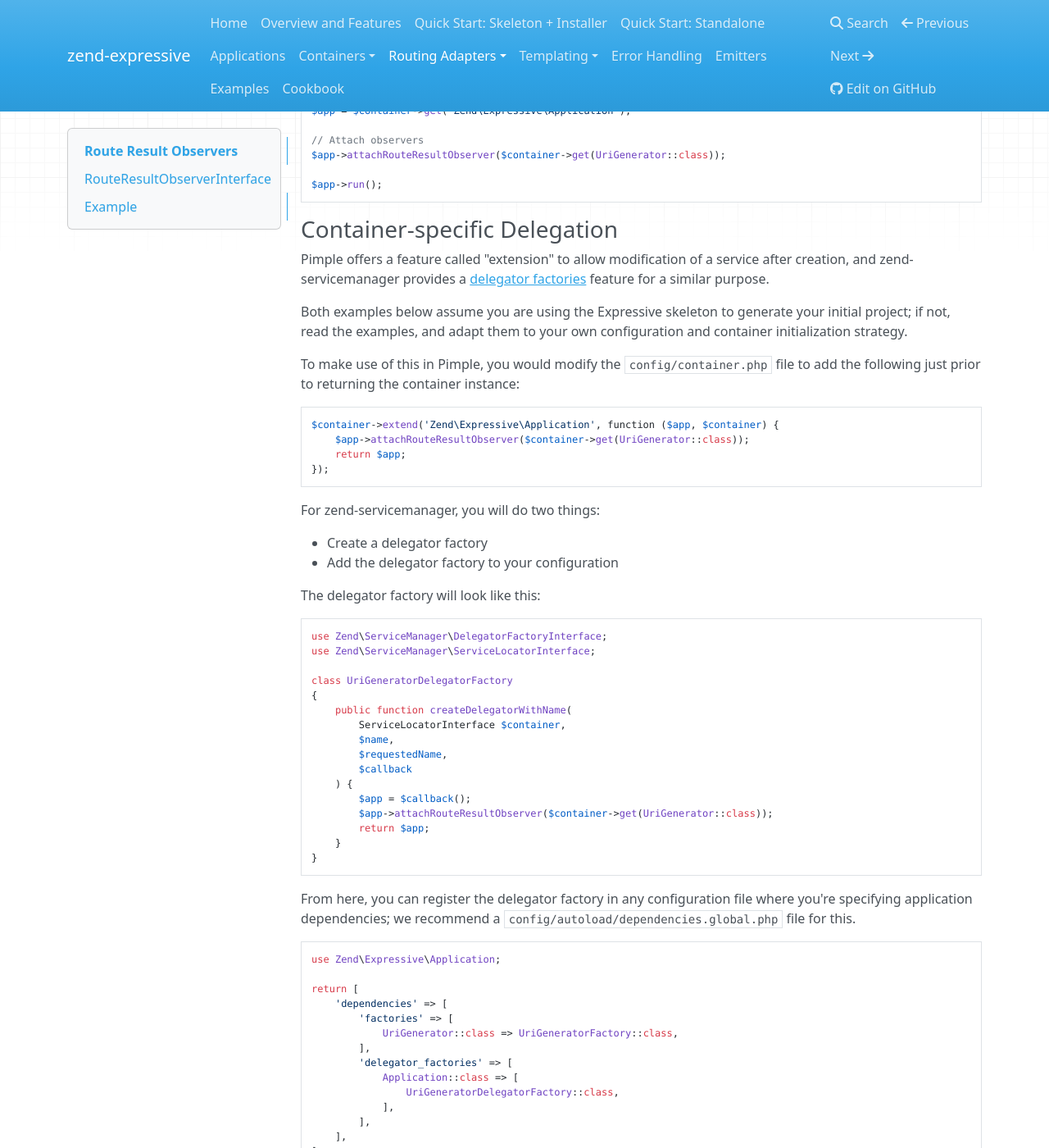
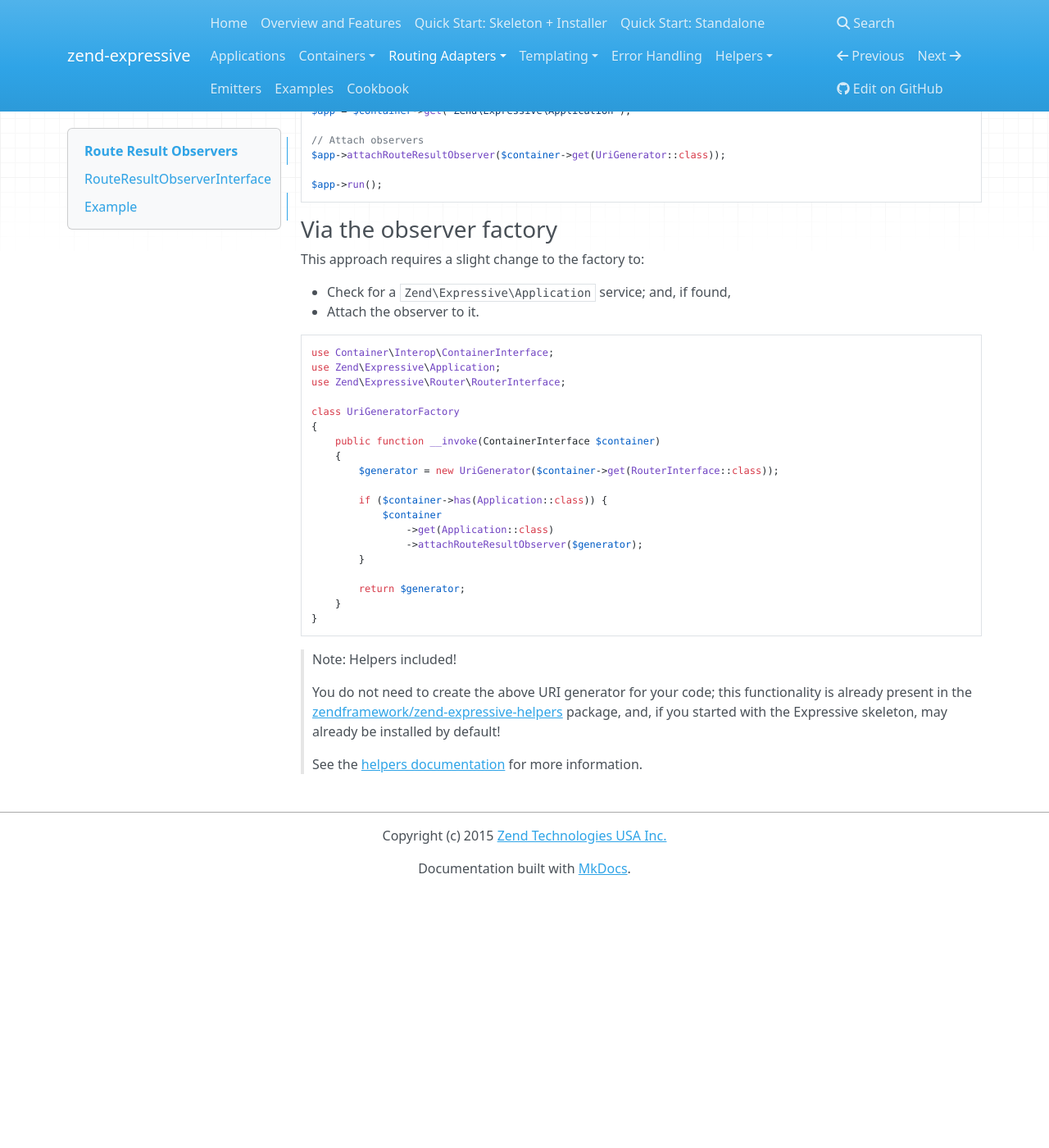
Before and after one commit to zendframework/zend-expressive, an MkDocs documentation site: the page built from doc/book/router/result-observers.md, in a window 1280 px wide and 1400 px high, scrolled down 2576 px. Shown: the whole window at 82% size. Built offline with MkDocs 1.6.1, drawn with Linux system fonts in a browser that asks for light colours; nearby versions of some CDN libraries; old or Windows-style settings are respelled for this version of MkDocs; after the commit the page ends 3663 px from its top, so only the background shows below that; some of the changed text lies outside the part shown.

Commit message:
Added documentation on zend-expressive-helpers
This patch adds a new section on zendframework/zend-expressive-helpers,
detailing installation, usage, and configuration of each of the `UrlHelper` and
`ServerUrlHelper`.

It also updates the Observers documentation as follows:

- It removes the section on delegator factories; and
- Adds a section detailing how factories for observers can also attach the
  observer to the application instance, which becomes a portable way of
  accomplishing the task between container implementations.

````diff
--- a/doc/book/router/result-observers.md
+++ b/doc/book/router/result-observers.md
@@ -126,7 +126,7 @@ class UriGeneratorFactory
 Attaching the observer to the application can happen in one of two ways:
 
 - Via modification of the bootstrap script.
-- Via container-specific "extension" or "delegation" features.
+- By updating the factory to register the observer with the application.
 
 ### Modifying the bootstrap script
 
@@ -147,72 +147,40 @@ $app->attachRouteResultObserver($container->get(UriGenerator::class));
 $app->run();
 ```
 
-### Container-specific Delegation
+### Via the observer factory
 
-Pimple offers a feature called "extension" to allow modification of a service
-after creation, and zend-servicemanager provides a [delegator factories](http://framework.zend.com/manual/current/en/modules/zend.service-manager.delegator-factories.html)
-feature for a similar purpose.
+This approach requires a slight change to the factory to:
 
-Both examples below assume you are using the Expressive skeleton to generate
-your initial project; if not, read the examples, and adapt them to your own
-configuration and container initialization strategy.
-
-To make use of this in Pimple, you would modify the `config/container.php` file
-to add the following just prior to returning the container instance:
+- Check for a `Zend\Expressive\Application` service; and, if found,
+- Attach the observer to it.
 
 ```php
-$container->extend('Zend\Expressive\Application', function ($app, $container) {
-    $app->attachRouteResultObserver($container->get(UriGenerator::class));
-    return $app;
-});
-```
+use Container\Interop\ContainerInterface;
+use Zend\Expressive\Application;
+use Zend\Expressive\Router\RouterInterface;
 
-For zend-servicemanager, you will do two things:
+class UriGeneratorFactory
+{
+    public function __invoke(ContainerInterface $container)
+    {
+        $generator = new UriGenerator($container->get(RouterInterface::class));
 
-- Create a delegator factory
-- Add the delegator factory to your configuration
+        if ($container->has(Application::class)) {
+            $container
+                ->get(Application::class)
+                ->attachRouteResultObserver($generator);
+        }
 
-The delegator factory will look like this:
-
-```php
-use Zend\ServiceManager\DelegatorFactoryInterface;
-use Zend\ServiceManager\ServiceLocatorInterface;
-
-class UriGeneratorDelegatorFactory
-{
-    public function createDelegatorWithName(
-        ServiceLocatorInterface $container,
-        $name,
-        $requestedName,
-        $callback
-    ) {
-        $app = $callback();
-        $app->attachRouteResultObserver($container->get(UriGenerator::class));
-        return $app;
+        return $generator;
     }
 }
 ```
 
-From here, you can register the delegator factory in any configuration file
-where you're specifying application dependencies; we recommend a
-`config/autoload/dependencies.global.php` file for this.
-
-```php
-use Zend\Expressive\Application;
-
-return [
-    'dependencies' => [
-        'factories' => [
-            UriGenerator::class => UriGeneratorFactory::class,
-        ],
-        'delegator_factories' => [
-            Application::class => [
-                UriGeneratorDelegatorFactory::class,
-            ],
-        ],
-    ],
-];
-```
-
-Note: You may see code like the above already, for either example, depending on
-the selections you made when creating your project!
+> Note: Helpers included!
+>
+> You do not need to create the above URI generator for your code; this
+> functionality is already present in the [zendframework/zend-expressive-helpers](https://github.com/zendframework/zend-expressive-helpers)
+> package, and, if you started with the Expressive skeleton, may already
+> be installed by default!
+>
+> See the [helpers documentation](../helpers/intro.md) for more information.
--- a/doc/bookdown.json
+++ b/doc/bookdown.json
@@ -10,6 +10,7 @@
     "book/router/bookdown.json",
     "book/template/bookdown.json",
     {"Error Handling": "book/error-handling.md"},
+    "book/helpers/bookdown.json",
     {"Emitters": "book/emitters.md"},
     {"Examples": "book/usage-examples.md"},
     {"Cookbook": "book/cookbook.md"}
--- a/mkdocs.yml
+++ b/mkdocs.yml
@@ -10,6 +10,7 @@ pages:
     - { 'Routing Adapters': [{ Introduction: router/intro.md }, { 'Routing Interface': router/interface.md }, { 'URI Generation': router/uri-generation.md }, { 'Route Result Observers': router/result-observers.md }, { 'Routing vs Piping': router/piping.md }, { 'Using Aura': router/aura.md }, { 'Using FastRoute': router/fast-route.md }, { 'Using the ZF2 Router': router/zf2.md }] }
     - { Templating: [{ Introduction: template/intro.md }, { 'Template Renderer Interface': template/interface.md }, { 'Templated Middleware': template/middleware.md }, { 'Using Plates': template/plates.md }, { 'Using Twig': template/twig.md }, { 'Using zend-view': template/zend-view.md }] }
     - { 'Error Handling': error-handling.md }
+    - { Helpers: [{ Introduction: helpers/intro.md }, { UrlHelper: helpers/url-helper.md }, { ServerUrlHelper: helpers/server-url-helper.md }] }
     - { Emitters: emitters.md }
     - { Examples: usage-examples.md }
     - { Cookbook: cookbook.md }
````
Also changed, not shown: doc/book/helpers/bookdown.json (added, +8 -0 lines), doc/book/helpers/intro.md (added, +21 -0 lines), doc/book/helpers/server-url-helper.md (added, +152 -0 lines), doc/book/helpers/url-helper.md (added, +130 -0 lines).
